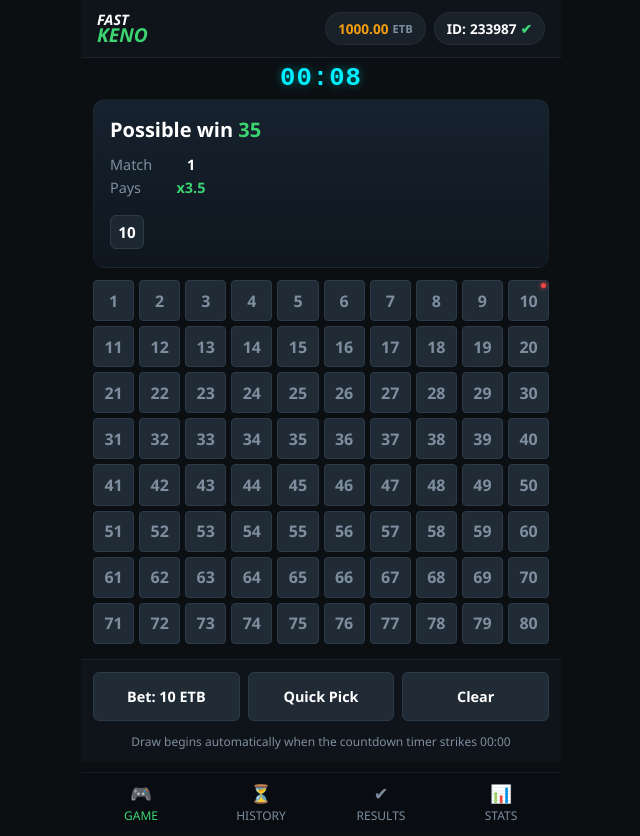
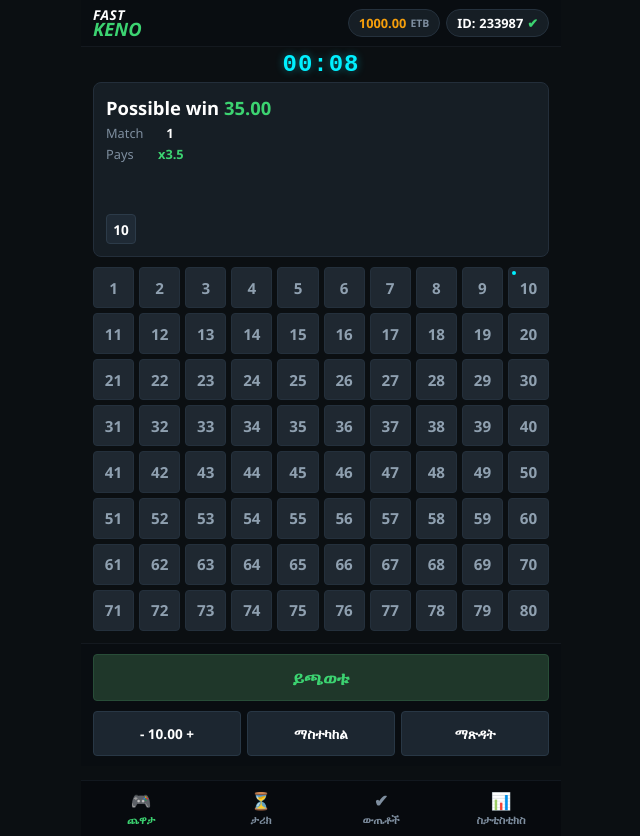
Before and after one commit to SpyBoy278/GKeno, a website: page index.html in a window 1280 px wide. Both pictures are taken after a click on the element "10". Shown: the whole page, without its empty margins (319-959 px from the left). Drawn offline with Linux system fonts and the light colour scheme.

Commit message:
Update index.html

```diff
--- a/index.html
+++ b/index.html
@@ -8,12 +8,13 @@
         :root {
             --bg-darkest: #0b0f12;
             --bg-panel: #161d24;
-            --bg-grid-cell: #202b36;
+            --bg-grid-cell: #1f2831;
             --fast-green: #3cd371;
             --text-light: #ffffff;
             --text-muted: #7e8e9f;
             --glow-cyan: #00f0ff;
             --cell-border: #2c3b49;
+            --radar-circle: rgba(60, 211, 113, 0.15);
         }
 
         * {
@@ -40,6 +41,7 @@
             flex-direction: column;
             position: relative;
             padding-bottom: 70px;
+            overflow-x: hidden;
         }
 
         /* Top Brand Strip Header */
@@ -47,9 +49,9 @@
             display: flex;
             justify-content: space-between;
             align-items: center;
-            padding: 12px 16px;
-            background: #0f141a;
-            border-bottom: 1px solid #1a222a;
+            padding: 8px 12px;
+            background: #090d11;
+            border-bottom: 1px solid #14191f;
         }
 
         .brand-logo {
@@ -57,149 +59,204 @@
             font-weight: 900;
             line-height: 1;
         }
-        .brand-logo div:first-child { color: var(--text-light); font-size: 0.9rem; }
-        .brand-logo div:last-child { color: var(--fast-green); font-size: 1.2rem; margin-top: -2px; }
+        .brand-logo div:first-child { color: var(--text-light); font-size: 0.85rem; letter-spacing: 0.5px; }
+        .brand-logo div:last-child { color: var(--fast-green); font-size: 1.15rem; margin-top: -2px; }
 
         .header-meta {
             display: flex;
-            gap: 8px;
+            gap: 6px;
             align-items: center;
         }
 
         .meta-pill {
-            background: rgba(32, 43, 54, 0.6);
-            padding: 6px 12px;
+            background: #161e25;
+            padding: 4px 10px;
             border-radius: 20px;
-            font-size: 0.85rem;
+            font-size: 0.8rem;
             font-weight: 600;
-            border: 1px solid rgba(255,255,255,0.05);
+            border: 1px solid #25313d;
             display: flex;
             align-items: center;
             gap: 4px;
         }
-        .pill-val-gold { color: #f59e0b; }
+        .pill-val-gold { color: #f59e0b; font-weight: bold; }
 
-        /* Timer Block */
+        /* Timer Block Layout Tighter */
         .timer-strip {
             text-align: center;
-            padding: 6px 0;
+            padding: 4px 0;
             font-family: monospace;
-            font-size: 1.6rem;
+            font-size: 1.5rem;
             font-weight: bold;
             color: var(--glow-cyan);
-            text-shadow: 0 0 10px rgba(0, 240, 255, 0.4);
+            text-shadow: 0 0 8px rgba(0, 240, 255, 0.4);
             letter-spacing: 1px;
+            background: #0b0f12;
         }
 
-        /* Dynamic Infobox Display Panel matching photo_2026-05-27_18-02-03_2.jpg */
+        /* Core Dynamic Main Screen Stage Area */
+        .stage-area-container {
+            position: relative;
+            margin: 0 12px 10px 12px;
+            min-height: 175px;
+        }
+
+        /* Screen 1: Selection Panel View */
         .display-stage {
-            background: linear-gradient(180deg, #16222f 0%, #0f161e 100%);
-            margin: 0 12px 12px 12px;
-            border-radius: 12px;
-            padding: 16px;
-            min-height: 165px;
+            background: #161e25;
+            border-radius: 8px;
+            padding: 12px;
+            height: 175px;
             display: flex;
             flex-direction: column;
             justify-content: center;
-            position: relative;
-            border: 1px solid rgba(255,255,255,0.03);
+            border: 1px solid #232e3a;
         }
 
         .stage-prompt {
-            font-size: 1.5rem;
+            font-size: 1.6rem;
             font-weight: bold;
             text-align: center;
+            line-height: 1.2;
         }
         .stage-subprompt {
             color: var(--fast-green);
             font-weight: bold;
-            margin-top: 8px;
-            font-size: 1.2rem;
+            margin-top: 6px;
+            font-size: 1.15rem;
             text-align: center;
         }
 
-        /* Possible Win Component Inner Layout */
+        /* Screen 2: Animated Live Radar Stream Ball Draw Screen Overlay */
+        .radar-draw-stage {
+            position: absolute;
+            top: 0; left: 0; right: 0; bottom: 0;
+            background: radial-gradient(circle at center, #132321 0%, #0d141a 100%);
+            border-radius: 8px;
+            border: 1px solid #1a2d29;
+            display: none;
+            flex-direction: column;
+            padding: 10px;
+            justify-content: space-between;
+            overflow: hidden;
+        }
+
+        /* Targets target ring arcs background style elements */
+        .radar-rings {
+            position: absolute;
+            width: 130px; height: 130px;
+            border: 1px dashed var(--radar-circle);
+            border-radius: 50%;
+            top: 15px; left: 50%;
+            transform: translateX(-50%);
+            display: flex;
+            justify-content: center;
+            align-items: center;
+        }
+        .radar-rings::before {
+            content: '';
+            width: 90px; height: 90px;
+            border: 1px solid var(--radar-circle);
+            border-radius: 50%;
+            position: absolute;
+        }
+
+        /* Mega Display Live Active Rolling Ball */
+        .mega-ball-focus {
+            width: 65px; height: 65px;
+            border-radius: 50%;
+            background: radial-gradient(circle at 30% 30%, #5d7899 0%, #1a2b3d 60%, #070d14 100%);
+            border: 2px solid #8ba3c2;
+            box-shadow: 0 6px 12px rgba(0,0,0,0.5), inset 0 -4px 8px rgba(0,0,0,0.6);
+            display: flex;
+            justify-content: center;
+            align-items: center;
+            font-size: 1.9rem;
+            font-weight: 900;
+            color: #fff;
+            text-shadow: 0 2px 4px rgba(0,0,0,0.8);
+            z-index: 2;
+            margin: 0 auto;
+            margin-top: 12px;
+        }
+
+        .ball-counter-label {
+            position: absolute;
+            top: 10px; right: 12px;
+            font-size: 0.8rem;
+            font-weight: bold;
+            color: var(--text-muted);
+        }
+
+        /* Horizontal 2-Row Grid for Dropped Ball Capsules below radar graphics */
+        .draw-ball-matrix {
+            display: grid;
+            grid-template-columns: repeat(10, 1fr);
+            gap: 4px;
+            width: 100%;
+            margin-top: auto;
+            z-index: 2;
+        }
+
+        .ball-capsule {
+            aspect-ratio: 1;
+            border-radius: 50%;
+            background: radial-gradient(circle at 35% 35%, #475d75 0%, #182330 75%, #070c12 100%);
+            border: 1px solid #5a6d85;
+            display: flex;
+            justify-content: center;
+            align-items: center;
+            font-weight: bold;
+            font-size: 0.8rem;
+            color: #fff;
+            box-shadow: 0 2px 4px rgba(0,0,0,0.4);
+            animation: ballPop 0.18s cubic-bezier(0.175, 0.885, 0.32, 1.275) forwards;
+        }
+
+        @keyframes ballPop {
+            0% { transform: scale(0.3); opacity: 0; }
+            100% { transform: scale(1); opacity: 1; }
+        }
+
+        /* Multiplier Ticket Win Box Table Structure strings */
         .possible-win-container {
             width: 100%;
             display: flex;
             flex-direction: column;
-            gap: 8px;
+            height: 100%;
+            justify-content: space-between;
         }
-
-        .win-headline {
-            font-size: 1.25rem;
-            font-weight: bold;
-            color: var(--text-light);
-        }
-        .win-headline span {
-            color: var(--fast-green);
-        }
-
-        .matrix-table {
-            display: flex;
-            flex-direction: column;
-            gap: 4px;
-            margin-top: 4px;
-        }
-        .matrix-row {
-            display: flex;
-            gap: 16px;
-            font-size: 0.9rem;
-        }
-        .lbl-mute { color: var(--text-muted); width: 50px; }
-        .val-white { color: var(--text-light); font-weight: bold; text-align: center; min-width: 30px; }
+        .win-headline { font-size: 1.15rem; font-weight: bold; color: var(--text-light); }
+        .win-headline span { color: var(--fast-green); }
+        .matrix-table { display: flex; flex-direction: column; gap: 3px; margin-top: 4px; }
+        .matrix-row { display: flex; gap: 10px; font-size: 0.8rem; align-items: center; }
+        .lbl-mute { color: var(--text-muted); width: 42px; }
+        .val-white { color: var(--text-light); font-weight: bold; text-align: center; min-width: 24px; }
 
         /* Selected Horizontal Row Strip Items */
         .horizontal-selection-strip {
             display: flex;
-            gap: 6px;
-            margin-top: 10px;
+            gap: 5px;
+            margin-top: auto;
             overflow-x: auto;
-            padding-bottom: 2px;
+            padding-top: 5px;
         }
+        .horizontal-selection-strip::-webkit-scrollbar { display: none; }
         .strip-box {
-            width: 34px;
-            height: 34px;
-            background: rgba(32, 43, 54, 0.8);
+            width: 30px; height: 30px;
+            background: #1f2a35;
             border: 1px solid var(--cell-border);
-            border-radius: 6px;
-            display: flex;
-            justify-content: center;
-            align-items: center;
-            font-weight: bold;
-            font-size: 0.95rem;
-            color: var(--text-light);
-            flex-shrink: 0;
-        }
-
-        /* Ball drop active game display layout */
-        .draw-ball-matrix {
-            display: grid;
-            grid-template-columns: repeat(10, 1fr);
-            gap: 6px;
-            width: 100%;
-        }
-        .ball-capsule {
-            aspect-ratio: 1;
-            border-radius: 50%;
-            background: radial-gradient(circle at 35% 35%, #506680 0%, #1e2936 70%, #0b1118 100%);
-            border: 1px solid #6b7c96;
+            border-radius: 4px;
             display: flex;
             justify-content: center;
             align-items: center;
             font-weight: bold;
             font-size: 0.85rem;
-            color: #fff;
-            box-shadow: 0 4px 6px rgba(0,0,0,0.3);
-            animation: ballPop 0.2s ease forwards;
+            color: var(--text-light);
+            flex-shrink: 0;
         }
 
-        @keyframes ballPop {
-            0% { transform: scale(0.4); opacity: 0; }
-            100% { transform: scale(1); opacity: 1; }
-        }
-
-        /* Number Board Matrix Configuration */
+        /* Number Board Matrix Grid Canvas Configuration */
         .grid-section {
             padding: 0 12px;
             flex-grow: 1;
@@ -212,149 +269,152 @@
         .grid-cell {
             aspect-ratio: 1;
             background: var(--bg-grid-cell);
-            border: 1px solid var(--cell-border);
+            border: 1px solid #24303c;
             border-radius: 4px;
             display: flex;
             justify-content: center;
             align-items: center;
             font-weight: bold;
-            font-size: 1rem;
-            color: var(--text-muted);
+            font-size: 0.95rem;
+            color: #8fa0b0;
             cursor: pointer;
             position: relative;
         }
 
-        /* Corner selector pins matching the reference screenshots */
+        /* Corner status notification indicators exactly matching the screenshots */
         .grid-cell.selected-pin::after {
             content: '';
             position: absolute;
-            top: 2px; right: 2px;
-            width: 5px; height: 5px;
+            top: 3px; left: 3px;
+            width: 4px; height: 4px;
             border-radius: 50%;
-            background-color: #ef4444; /* Match red corner pin accent */
-            box-shadow: 0 0 4px #ef4444;
+            background-color: #ff3b30;
         }
-        .grid-cell:nth-child(3n).selected-pin::after,
-        .grid-cell:nth-child(7n).selected-pin::after {
-            background-color: var(--glow-cyan); /* Alternating teal accents */
-            box-shadow: 0 0 4px var(--glow-cyan);
+        .grid-cell:nth-child(2n).selected-pin::after,
+        .grid-cell:nth-child(5n).selected-pin::after {
+            background-color: var(--glow-cyan);
         }
 
-        /* Solid green block state for hit cells */
+        /* Hit cells transition into solid emerald blocks */
         .grid-cell.hit-block {
-            background-color: var(--fast-green) !important;
-            color: var(--bg-darkest) !important;
-            border-color: var(--fast-green);
+            background: var(--fast-green) !important;
+            color: #000 !important;
+            border-color: var(--fast-green) !important;
+        }
+        .grid-cell.hit-block::after { display: none; }
+
+        /* Console Operational Controls Panel Footer Strip Layout */
+        .action-tray {
+            padding: 10px 12px;
+            display: grid;
+            grid-template-columns: repeat(3, 1fr);
+            gap: 6px;
+            background: #090d11;
+            border-top: 1px solid #14191f;
+            margin-top: 12px;
+        }
+        .tray-btn {
+            padding: 12px 2px;
+            border: none;
+            border-radius: 4px;
+            font-weight: bold;
+            font-size: 0.85rem;
+            cursor: pointer;
+            color: #fff;
+            background: #1c2630;
+            border: 1px solid #283745;
+        }
+        .tray-btn:active { opacity: 0.8; }
+        .tray-btn.main-play-cta {
+            grid-column: span 3;
+            background: #1f372a;
+            color: var(--fast-green);
+            border: 1px solid #284d38;
+            font-size: 1.15rem;
+            padding: 10px 0;
+            margin-bottom: 4px;
         }
 
-        /* Console Control Bar Grid Layout */
-        .action-tray {
-            padding: 12px;
-            display: grid;
-            grid-template-columns: repeat(3, 1fr);
-            gap: 8px;
-            background: #0f141a;
-            border-top: 1px solid #1a222a;
-            margin-top: 15px;
-        }
-        .tray-btn {
-            padding: 14px 4px;
-            border: none;
-            border-radius: 6px;
-            font-weight: bold;
-            font-size: 0.9rem;
-            cursor: pointer;
-            color: #fff;
-            background: #202b36;
-            border: 1px solid #2c3b49;
-        }
-        .tray-info-text {
-            grid-column: span 3;
-            text-align: center;
-            font-size: 0.75rem;
-            color: var(--text-muted);
-            margin-top: 4px;
-        }
-
-        /* Bottom Application Bar */
+        /* Bottom Application Bar Navigation Elements */
         .bottom-navbar {
             position: absolute;
             bottom: 0; left: 0; right: 0;
-            height: 60px;
-            background: #090d12;
-            border-top: 1px solid #151b22;
+            height: 56px;
+            background: #070a0e;
+            border-top: 1px solid #12181f;
             display: grid;
             grid-template-columns: repeat(4, 1fr);
             align-items: center;
-            text-align: center;
         }
         .nav-item {
-            font-size: 0.75rem;
+            font-size: 0.7rem;
             color: var(--text-muted);
             display: flex;
             flex-direction: column;
-            gap: 2px;
+            align-items: center;
+            gap: 1px;
+            font-weight: bold;
+            cursor: pointer;
         }
         .nav-item.active { color: var(--fast-green); }
-        .nav-icon { font-size: 1.1rem; }
+        .nav-icon { font-size: 1.05rem; margin-bottom: -1px; }
     </style>
 </head>
 <body>
 
 <div class="phone-wrapper">
-    <!-- Fast Keno Brand Navbar Header -->
     <div class="fast-header">
         <div class="brand-logo">
             <div>FAST</div>
             <div>KENO</div>
         </div>
         <div class="header-meta">
-            <div class="meta-pill"><span class="pill-val-gold" id="top-balance">1000.00</span> <span style="font-size:0.7rem;color:var(--text-muted)">ETB</span></div>
+            <div class="meta-pill"><span class="pill-val-gold" id="top-balance">1000.00</span> <span style="font-size:0.65rem;color:var(--text-muted)">ETB</span></div>
             <div class="meta-pill">ID: <span id="game-id-view">233987</span> <span style="color:var(--fast-green)">✔</span></div>
         </div>
     </div>
 
-    <!-- Background Loop System Timer -->
     <div class="timer-strip" id="countdown-clock">00:15</div>
 
-    <!-- Core Dynamic Display Card Panel -->
-    <div class="display-stage" id="stage-panel">
-        <div class="stage-prompt">Choose 10<br>numbers</div>
-        <div class="stage-subprompt">From 1 to 80</div>
+    <div class="stage-area-container">
+        <div class="display-stage" id="stage-panel">
+            <div class="stage-prompt">10 ቁጥሮችን<br>ይምረጡ</div>
+            <div class="stage-subprompt">ከ 1 እስከ 80</div>
+        </div>
+
+        <div class="radar-draw-stage" id="radar-stage">
+            <div class="ball-counter-label" id="ball-counter-ui">0 / 20</div>
+            <div class="radar-rings">
+                <div class="mega-ball-focus" id="current-drop-ball">-</div>
+            </div>
+            <div class="draw-ball-matrix" id="ball-box-wrapper"></div>
+        </div>
     </div>
 
-    <!-- Active Numeric Gameboard Grid Canvas -->
     <div class="grid-section">
         <div class="fast-grid-80" id="main-canvas"></div>
     </div>
 
-    <!-- System Control Tray Footer Options -->
     <div class="action-tray">
-        <button class="tray-btn" id="ctrl-bet">Bet: 10 ETB</button>
-        <button class="tray-btn" id="ctrl-quick">Quick Pick</button>
-        <button class="tray-btn" id="ctrl-clear">Clear</button>
-        <div class="tray-info-text">Draw begins automatically when the countdown timer strikes 00:00</div>
+        <button class="tray-btn main-play-cta" id="ctrl-bet-display">ይጫወቱ</button>
+        <button class="tray-btn" id="ctrl-bet-cycle">- 10.00 +</button>
+        <button class="tray-btn" id="ctrl-quick">ማስተካከል</button>
+        <button class="tray-btn" id="ctrl-clear">ማጽዳት</button>
     </div>
 
-    <!-- Bottom Simulation Panel Menu Tabs -->
     <div class="bottom-navbar">
-        <div class="nav-item active"><span class="nav-icon">🎮</span><span>GAME</span></div>
-        <div class="nav-item"><span class="nav-icon">⏳</span><span>HISTORY</span></div>
-        <div class="nav-item"><span class="nav-icon">✔</span><span>RESULTS</span></div>
-        <div class="nav-item"><span class="nav-icon">📊</span><span>STATS</span></div>
+        <div class="nav-item active"><span class="nav-icon">🎮</span><span>ጨዋታ</span></div>
+        <div class="nav-item"><span class="nav-icon">⏳</span><span>ታሪክ</span></div>
+        <div class="nav-item"><span class="nav-icon">✔</span><span>ውጤቶች</span></div>
+        <div class="nav-item"><span class="nav-icon">📊</span><span>ስታቲስቲክስ</span></div>
     </div>
 </div>
 
 <script>
-    // Traditional Casino Hypergeometric Multipliers up to 10 picks
     const CASINO_ODDS_MAP = {
-        1: { 1: 3.5 },
-        2: { 2: 15 },
-        3: { 2: 2, 3: 50 },
-        4: { 2: 1, 3: 5, 4: 150 },
-        5: { 3: 3, 4: 15, 5: 500 },
-        6: { 3: 2, 4: 10, 5: 50, 6: 1500 },
-        7: { 4: 5, 5: 25, 6: 150, 7: 3000 },
+        1: { 1: 3.5 }, 2: { 2: 15 }, 3: { 2: 2, 3: 50 },
+        4: { 2: 1, 3: 5, 4: 150 }, 5: { 3: 3, 4: 15, 5: 500 },
+        6: { 3: 2, 4: 10, 5: 50, 6: 1500 }, 7: { 4: 5, 5: 25, 6: 150, 7: 3000 },
         8: { 4: 2, 5: 15, 6: 75, 7: 500, 8: 10000 },
         9: { 5: 10, 6: 50, 7: 250, 8: 1500, 9: 25000 },
         10: { 5: 5, 6: 25, 7: 125, 8: 1000, 9: 5000, 10: 100000 }
@@ -372,9 +432,12 @@
 
     const canvasEl = document.getElementById('main-canvas');
     const stagePanelEl = document.getElementById('stage-panel');
+    const radarStageEl = document.getElementById('radar-stage');
     const clockEl = document.getElementById('countdown-clock');
+    const currentDropBallEl = document.getElementById('current-drop-ball');
+    const ballCounterUiEl = document.getElementById('ball-counter-ui');
+    const ballContainerEl = document.getElementById('ball-box-wrapper');
 
-    // Automatically executes draw round loops once time expires
     function startGlobalTimerLoop() {
         setInterval(() => {
             if (!appState.isDrawing) {
@@ -419,25 +482,22 @@
         syncVisualGrid();
     }
 
-    // Calculates and dynamically renders the layout from photo_2026-05-27_18-02-03_2.jpg
     function updateDisplayStage() {
         const spotsCount = appState.selected.length;
         if (spotsCount === 0) {
             stagePanelEl.innerHTML = `
-                <div class="stage-prompt">Choose 10<br>numbers</div>
-                <div class="stage-subprompt">From 1 to 80</div>
+                <div class="stage-prompt">10 ቁጥሮችን<br>ይምረጡ</div>
+                <div class="stage-subprompt">ከ 1 እስከ 80</div>
             `;
             return;
         }
 
-        // Extract maximum potential multiplier configuration
         const pickOdds = CASINO_ODDS_MAP[spotsCount] || {};
         const matches = Object.keys(pickOdds).map(Number).sort((a,b) => a - b);
         const maxMatch = matches.length > 0 ? Math.max(...matches) : 0;
         const maxMultiplier = maxMatch > 0 ? pickOdds[maxMatch] : 0;
         const possibleWinAmount = appState.bet * maxMultiplier;
 
-        // Build Multiplier Scale Line Markup Strings
         let matchLabels = '';
         let paysLabels = '';
         matches.forEach(m => {
@@ -445,7 +505,6 @@
             paysLabels += `<div class="val-white" style="color:var(--fast-green)">x${pickOdds[m]}</div>`;
         });
 
-        // Build Horizontal Number Ticket boxes
         let ticketBoxesHtml = '';
         appState.selected.forEach(num => {
             ticketBoxesHtml += `<div class="strip-box">${num}</div>`;
@@ -453,7 +512,7 @@
 
         stagePanelEl.innerHTML = `
             <div class="possible-win-container">
-                <div class="win-headline">Possible win <span>${possibleWinAmount}</span></div>
+                <div class="win-headline">Possible win <span>${possibleWinAmount.toFixed(2)}</span></div>
                 <div class="matrix-table">
                     <div class="matrix-row"><span class="lbl-mute">Match</span> ${matchLabels}</div>
                     <div class="matrix-row"><span class="lbl-mute">Pays</span> ${paysLabels}</div>
@@ -486,11 +545,10 @@
 
         document.getElementById('ctrl-clear').disabled = appState.isDrawing;
         document.getElementById('ctrl-quick').disabled = appState.isDrawing;
-        document.getElementById('ctrl-bet').disabled = appState.isDrawing;
+        document.getElementById('ctrl-bet-cycle').disabled = appState.isDrawing;
     }
 
     function executeDrawCycle() {
-        // Enforce fallback quick-pick values if player doesn't select targets
         if (appState.selected.length === 0) {
             forcedQuickPick();
         }
@@ -500,8 +558,12 @@
         appState.drawn = [];
         syncVisualGrid();
 
-        stagePanelEl.innerHTML = `<div class="draw-ball-matrix" id="ball-box-wrapper"></div>`;
-        const ballContainer = document.getElementById('ball-box-wrapper');
+        // Swap interface views completely smoothly without layout metric changes
+        stagePanelEl.style.display = 'none';
+        radarStageEl.style.display = 'flex';
+        ballContainerEl.innerHTML = '';
+        currentDropBallEl.textContent = '-';
+        ballCounterUiEl.textContent = '0 / 20';
 
         let drawPool = Array.from({length: 80}, (_, i) => i + 1);
         let count = 0;
@@ -513,18 +575,23 @@
 
                 appState.drawn.push(selectedBall);
 
+                // Update focus panel graphics
+                currentDropBallEl.textContent = selectedBall;
+                count++;
+                ballCounterUiEl.textContent = `${count} / 20`;
+
+                // Inject capsule tracking chip nodes
                 const ballNode = document.createElement('div');
                 ballNode.className = 'ball-capsule';
                 ballNode.textContent = selectedBall;
-                ballContainer.appendChild(ballNode);
+                ballContainerEl.appendChild(ballNode);
 
                 syncVisualGrid();
-                count++;
             } else {
                 clearInterval(interval);
-                finalizeCalculations();
+                setTimeout(finalizeCalculations, 1000);
             }
-        }, 160);
+        }, 250); // Matches the real app's visual drop pace perfectly
     }
 
     function finalizeCalculations() {
@@ -540,6 +607,11 @@
         appState.isDrawing = false;
         appState.timerVal = 15;
         appState.gameId += 1;
+
+        // Swap panel views back smoothly
+        radarStageEl.style.display = 'none';
+        stagePanelEl.style.display = 'flex';
+
         updateDisplayStage();
         syncVisualGrid();
     }
@@ -566,9 +638,9 @@
         syncVisualGrid();
     });
 
-    document.getElementById('ctrl-bet').addEventListener('click', () => {
-        appState.bet = appState.bet >= 50 ? 10 : appState.bet + 10;
-        document.getElementById('ctrl-bet').textContent = `Bet: ${appState.bet} ETB`;
+    document.getElementById('ctrl-bet-cycle').addEventListener('click', () => {
+        appState.bet = appState.bet >= 100 ? 10 : appState.bet + 10;
+        document.getElementById('ctrl-bet-cycle').textContent = `- ${appState.bet}.00 +`;
         if (appState.selected.length > 0) updateDisplayStage();
     });
 
```
